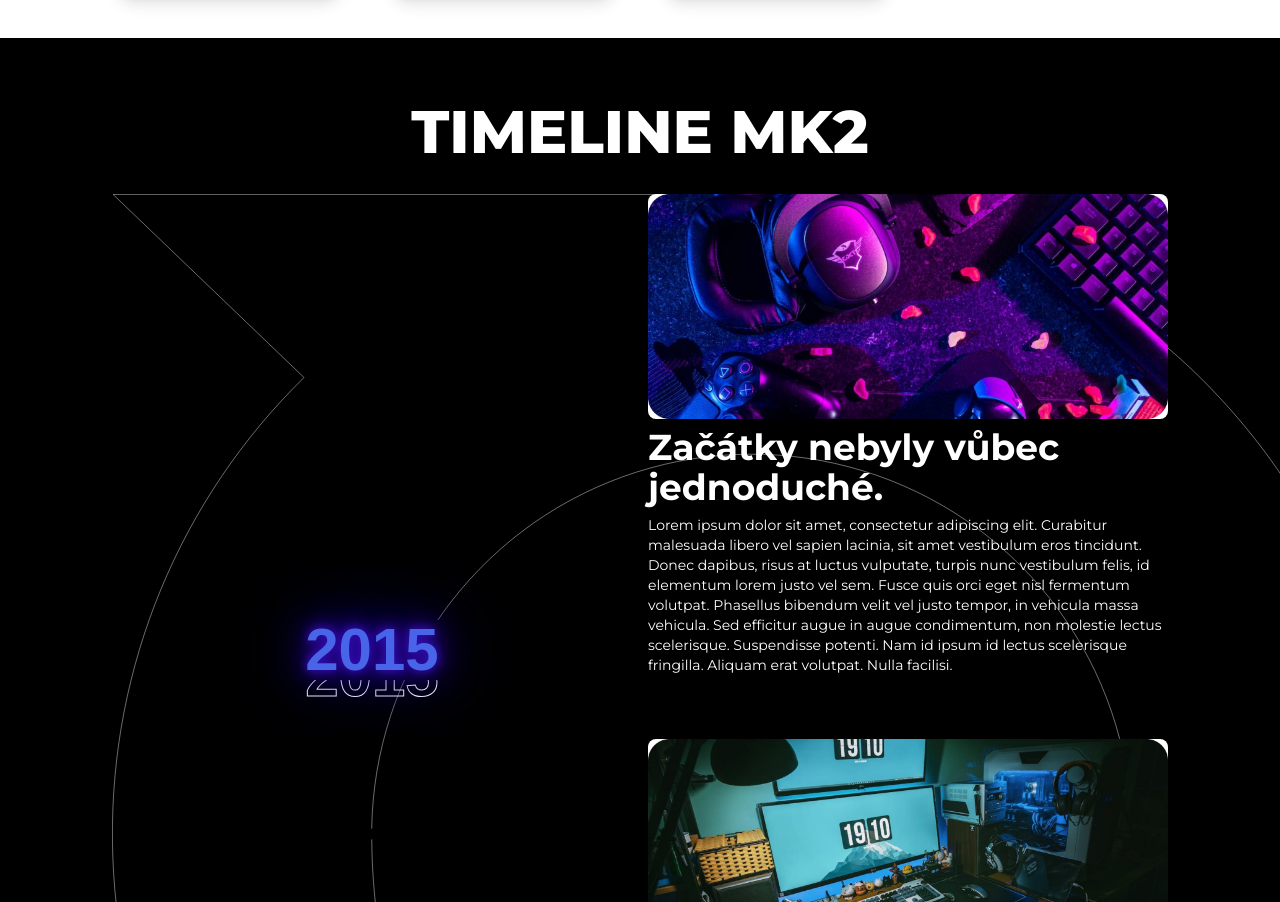
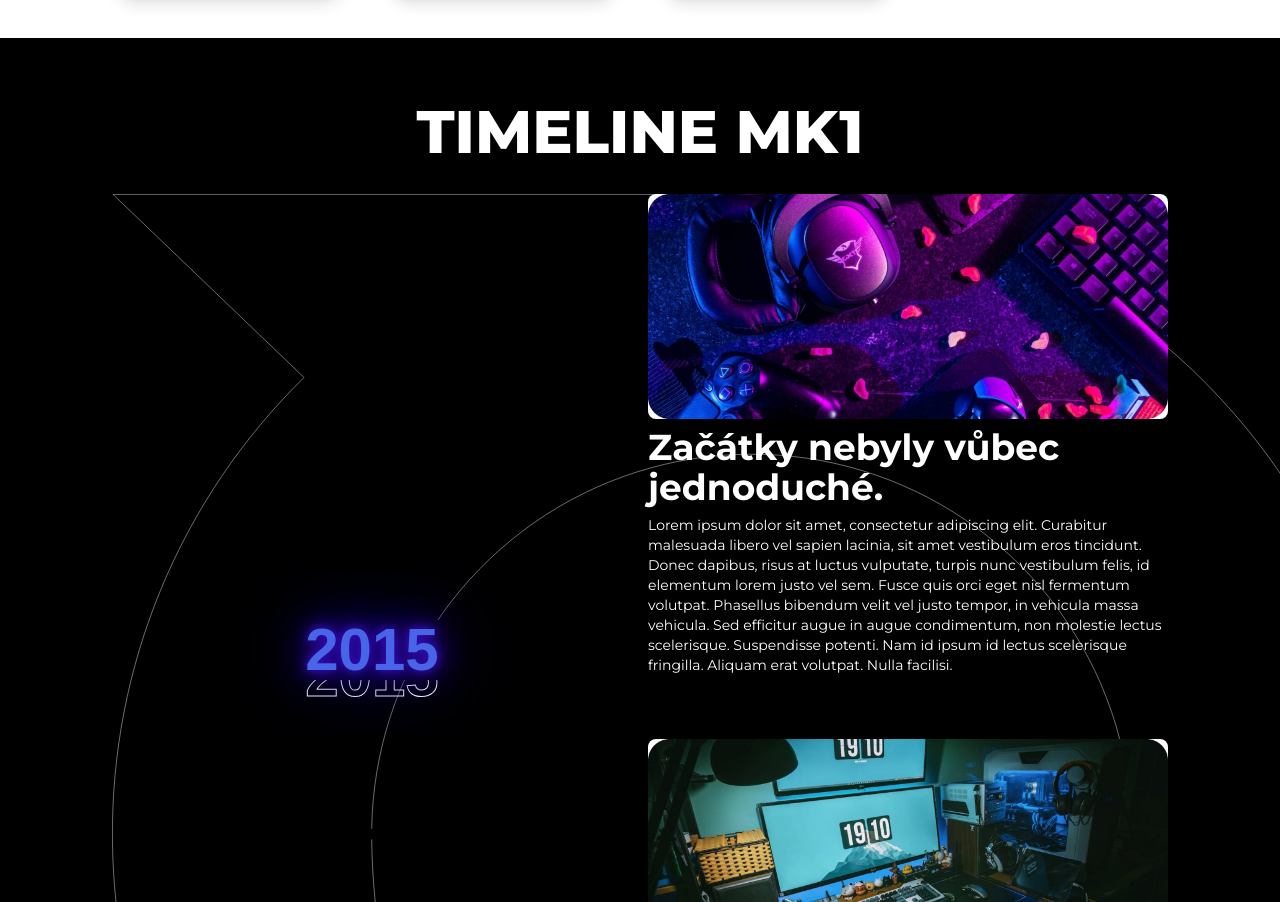
Before and after one commit to karnytomas/karnytomas3, a React (Create React App) app: page /o-nas in a window 1280 px wide. Shown: the part 2792-3694 px from the top of the page. Built offline with nearby package versions, Linux system fonts and the light colour scheme.

Commit message:
Update Timeline.js

```diff
--- a/src/components/About/Timeline.js
+++ b/src/components/About/Timeline.js
@@ -48,7 +48,7 @@ function Timeline() {
         return (
             <section className="relative px-4 sm:px-12 md:px-24 lg:px-28 py-16 min-w-screen bg-black text-white text-lg font-bold">
                 <h2 className="text-center font-extrabold text-6xl mb-8">
-                    TIMELINE MK2
+                    TIMELINE MK1
                 </h2>
                 <div className='absolute w-full h-full'>
                     <img src='./images/logo_big.svg' alt='Occamy' className="w-full h-auto object-cover" />
```
